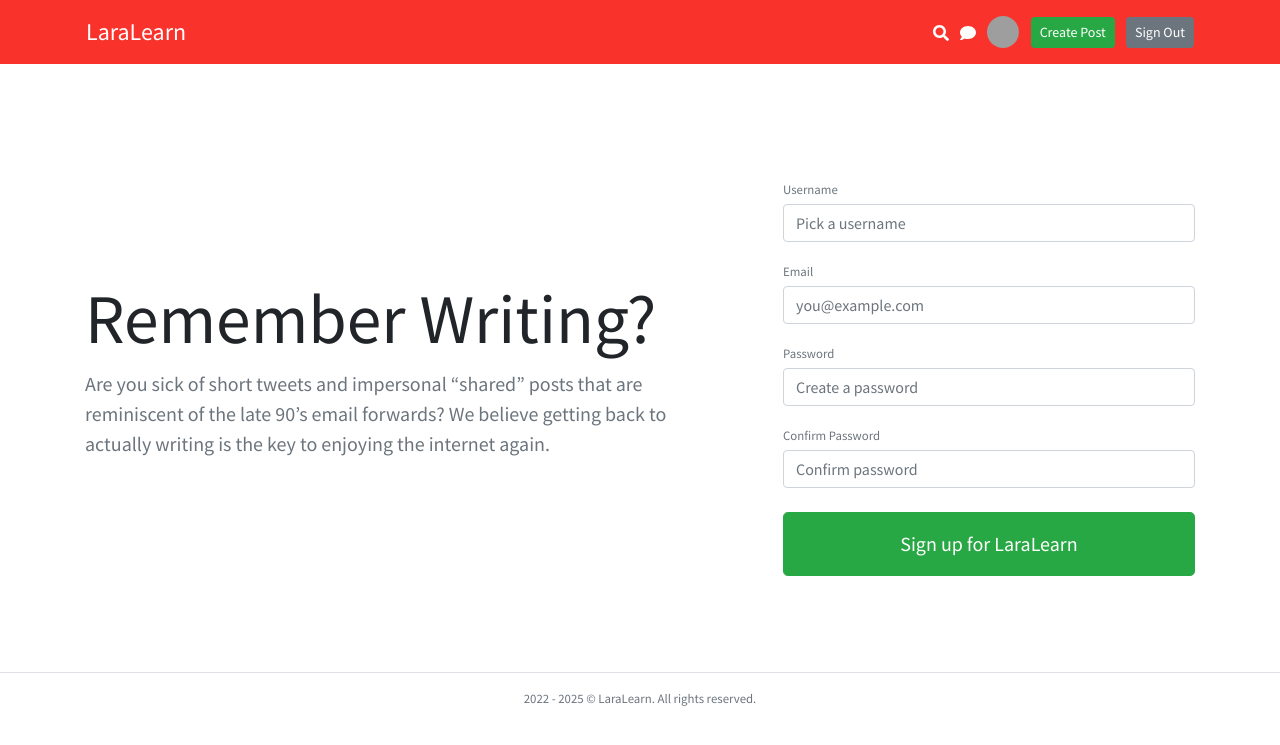
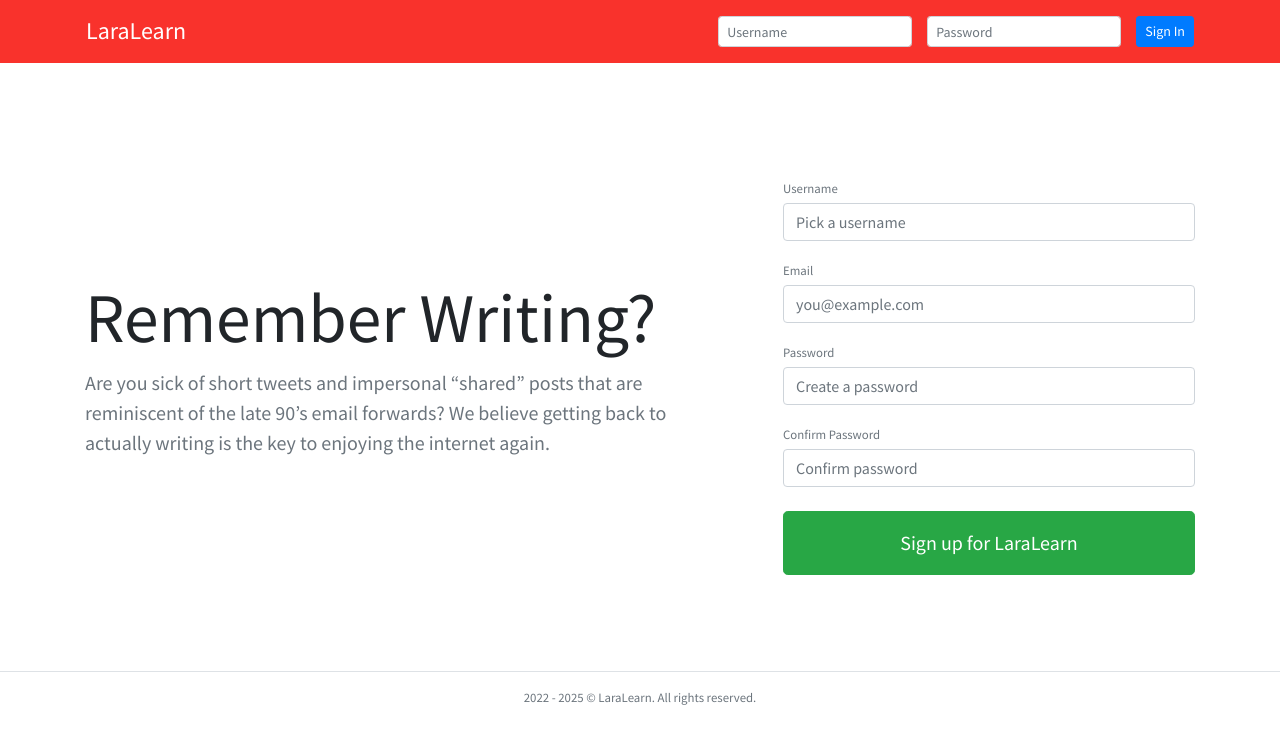
Before and after one commit to heamlk/laravel-project, a Laravel app: page / in a window 1280 px wide. Shown: the top 745 px of the page. Run offline with Laravel 12, Linux system fonts and the light colour scheme; parts of the project's set-up code (start-up, migrations or seed data) failed here and were passed over; some libraries are stand-ins or nearby versions; grey boxes are pictures that could not be loaded.

Commit message:
feat: logging in

```diff
--- a/app/Http/Controllers/UserController.php
+++ b/app/Http/Controllers/UserController.php
@@ -18,4 +18,31 @@ class UserController extends Controller
         User::create($incomingFields);
         return 'Registration logic will go here';
     }
+
+    public function login(Request $request)
+    {
+        $incomingFields = $request->validate([
+            'loginUserName' => ['required'],
+            'loginPassword' => ['required'],
+        ]);
+
+        if (auth()->attempt([
+            'username' => $incomingFields['loginUserName'],
+            'password' => $incomingFields['loginPassword']
+        ])) {
+            $request->session()->regenerate();
+            return 'Login successful';
+        } else {
+            return 'Login failed';
+        }
+    }
+
+    public function showCorrectHomepage()
+    {
+        if (auth()->check()) {
+            return view('homepage-feed');
+        } else {
+            return view('homepage');
+        }
+    }
 }
--- a/resources/views/components/layout.blade.php
+++ b/resources/views/components/layout.blade.php
@@ -24,6 +24,7 @@
             <h4 class="my-0 mr-md-auto font-weight-normal">
                 <a href="/" class="text-white">LaraLearn</a>
             </h4>
+            @auth
                 <div class="flex-row my-3 my-md-0">
                     <a href="#" class="text-white mr-2 header-search-icon" title="Search" data-toggle="tooltip"
                         data-placement="bottom">
@@ -33,14 +34,40 @@
                         data-placement="bottom">
                         <i class="fas fa-comment"></i>
                     </span>
-                <a href="#" class="mr-2"><img title="My Profile" data-toggle="tooltip" data-placement="bottom"
+                    <a href="#" class="mr-2">
+                        <img title="My Profile" data-toggle="tooltip" data-placement="bottom"
                             style="width: 32px; height: 32px; border-radius: 16px"
-                        src="https://gravatar.com/avatar/f64fc44c03a8a7eb1d52502950879659?s=128" /></a>
-                <a class="btn btn-sm btn-success mr-2" href="#">Create Post</a>
+                            src="https://gravatar.com/avatar/f64fc44c03a8a7eb1d52502950879659?s=128" />
+                    </a>
+                    <a class="btn btn-sm btn-success mr-2" href="#">
+                        Create Post
+                    </a>
                     <form action="#" method="POST" class="d-inline">
-                    <button class="btn btn-sm btn-secondary">Sign Out</button>
+                        <button class="btn btn-sm btn-secondary">
+                            Sign Out
+                        </button>
                     </form>
                 </div>
+            @else
+                <form action="/login" method="POST" class="mb-0 pt-2 pt-md-0">
+                    @csrf
+                    <div class="row align-items-center">
+                        <div class="col-md mr-0 pr-md-0 mb-3 mb-md-0">
+                            <input name="loginUserName" class="form-control form-control-sm input-dark" type="text"
+                                placeholder="Username" autocomplete="off" />
+                        </div>
+                        <div class="col-md mr-0 pr-md-0 mb-3 mb-md-0">
+                            <input name="loginPassword" class="form-control form-control-sm input-dark" type="password"
+                                placeholder="Password" />
+                        </div>
+                        <div class="col-md-auto">
+                            <button class="btn btn-primary btn-sm">
+                                Sign In
+                            </button>
+                        </div>
+                    </div>
+                </form>
+            @endauth
         </div>
     </header>
     <!-- header ends here -->
--- a/routes/web.php
+++ b/routes/web.php
@@ -4,7 +4,8 @@ use Illuminate\Support\Facades\Route;
 use App\Http\Controllers\PagesController;
 use App\Http\Controllers\UserController;
 
-Route::get('/', [PagesController::class, 'homepage']);
 Route::get('/exempla-post', [PagesController::class, 'single']);
 
 Route::post('/register', [UserController::class, 'register']);
+Route::post('/login', [UserController::class, 'login']);
+Route::get('/', [UserController::class, 'showCorrectHomepage']);
```
Also changed, not shown: resources/views/homepage-feed.blade.php (added, +12 -0 lines). Lines whose indentation alone changed are shown as unchanged.
